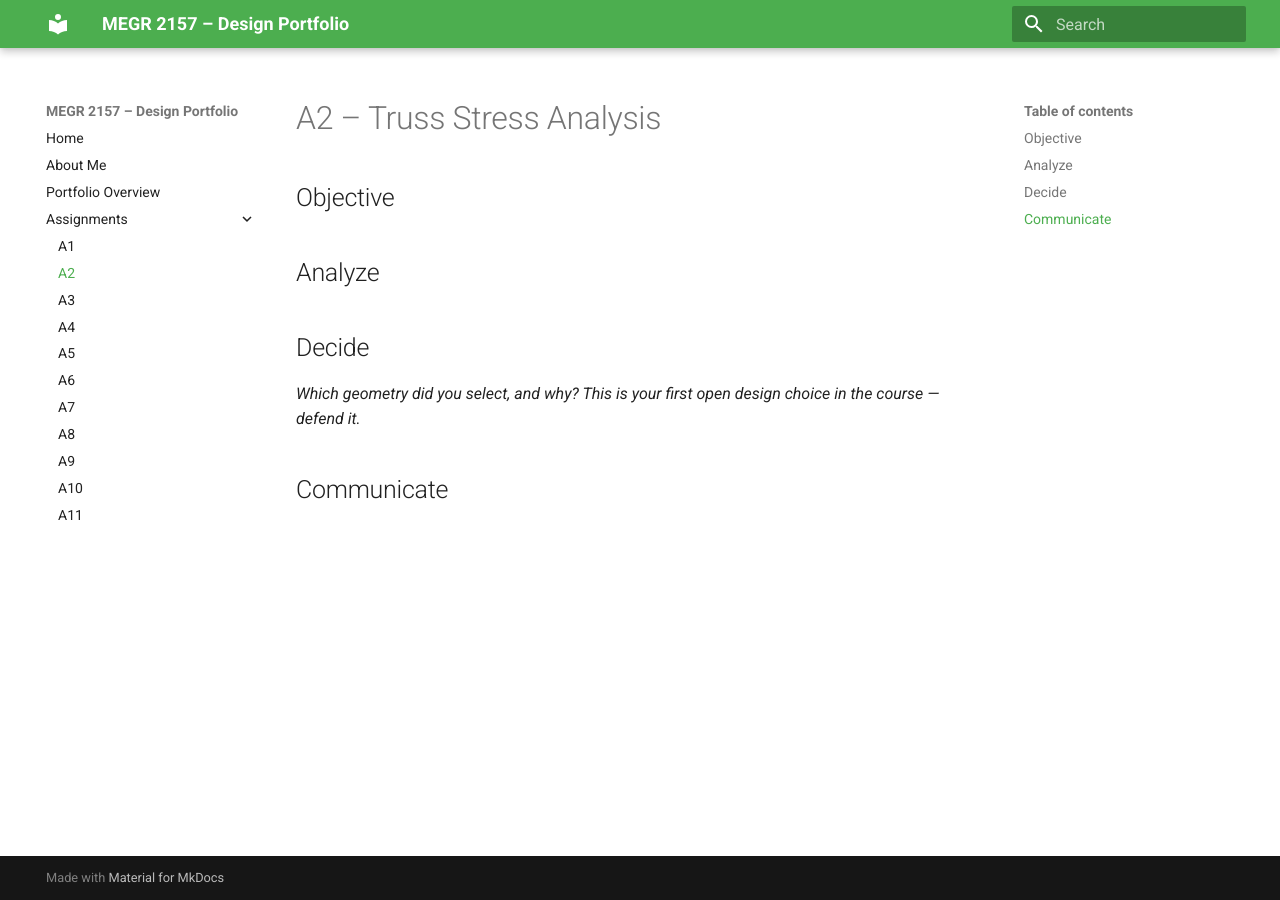
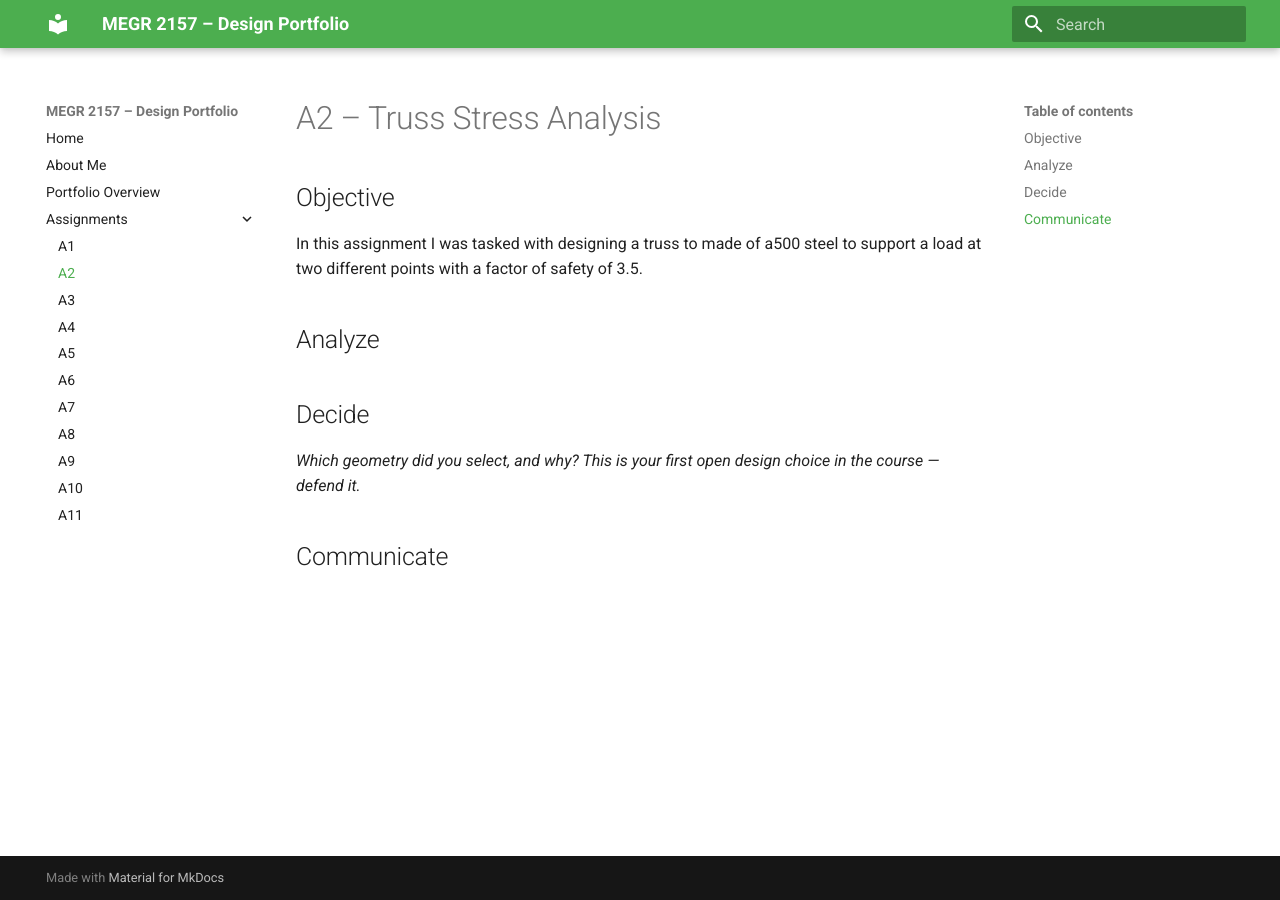
Before and after one commit to pklauser-cyber/design-projects-portfolio, an MkDocs documentation site: the page built from docs/assignments/A02/index.md, in a window 1280 px wide. Built offline with MkDocs 1.6.1 and Material for MkDocs 9.7.7, drawn with Linux system fonts in a browser that asks for light colours.

Commit message:
Update index.md

```diff
--- a/docs/assignments/A02/index.md
+++ b/docs/assignments/A02/index.md
@@ -1,7 +1,7 @@
 # A2 – Truss Stress Analysis
 
 ## Objective
-
+In this assignment I was tasked with designing a truss to made of a500 steel to support a load at two different points with a factor of safety of 3.5.
 
 ## Analyze
 
```
